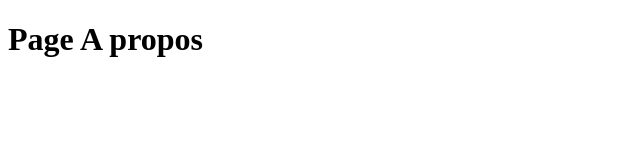
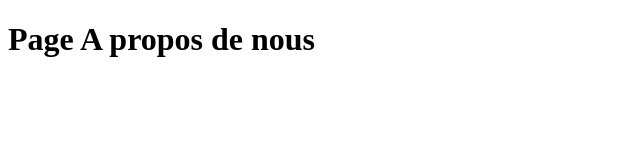
Before and after one commit to MCGENIUSALI/cv, a plain HTML site: page about.html in a window 1280 px wide. Shown: the whole page, without its empty margins (0-640 px from the left). Drawn offline with Linux system fonts and the light colour scheme.

Commit message:
fix content for about Page

```diff
--- a/about.html
+++ b/about.html
@@ -7,6 +7,6 @@
     <title>Document</title>
 </head>
 <body>
-    <h1>Page A propos</h1>
+    <h1>Page A propos de nous</h1>
 </body>
 </html>
```
